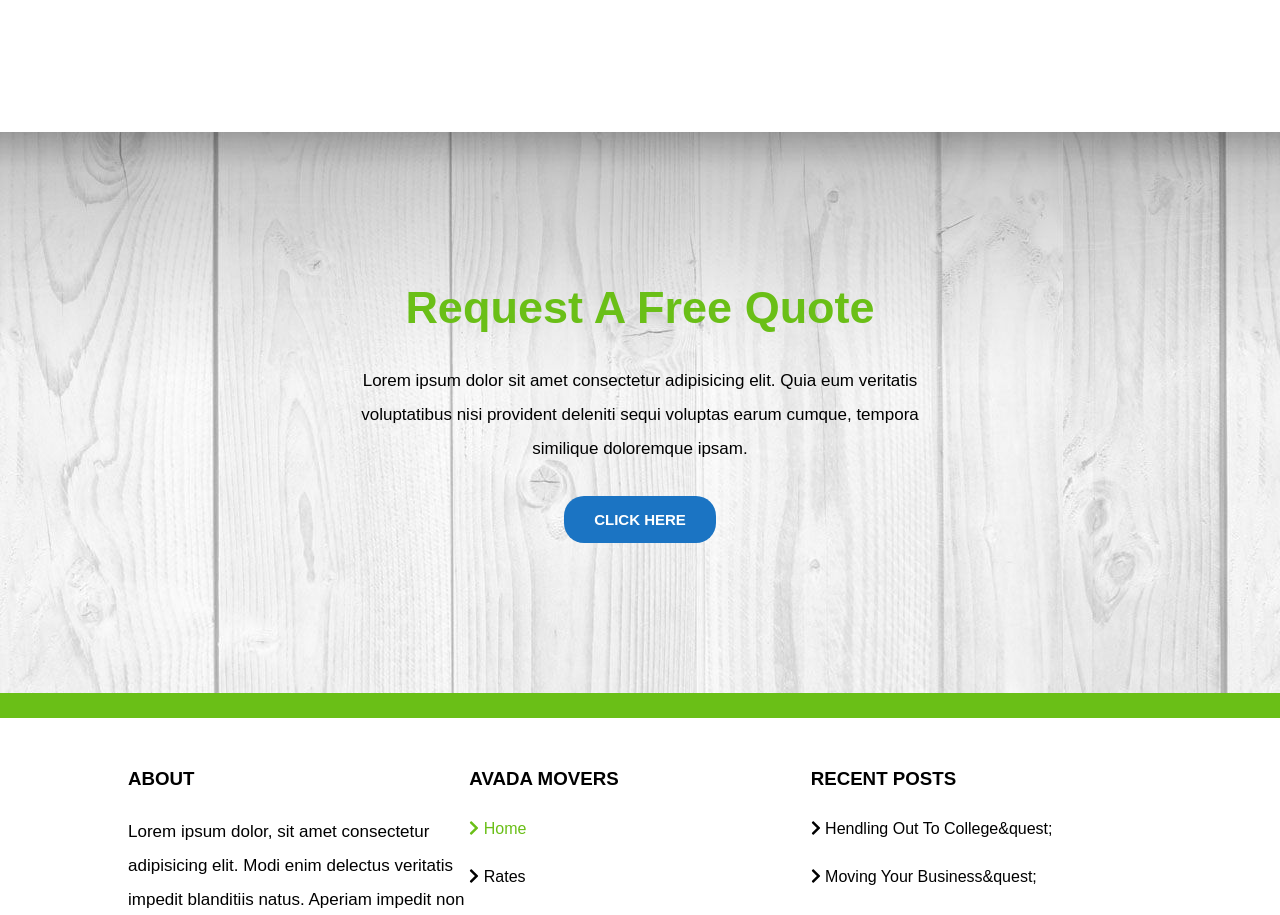
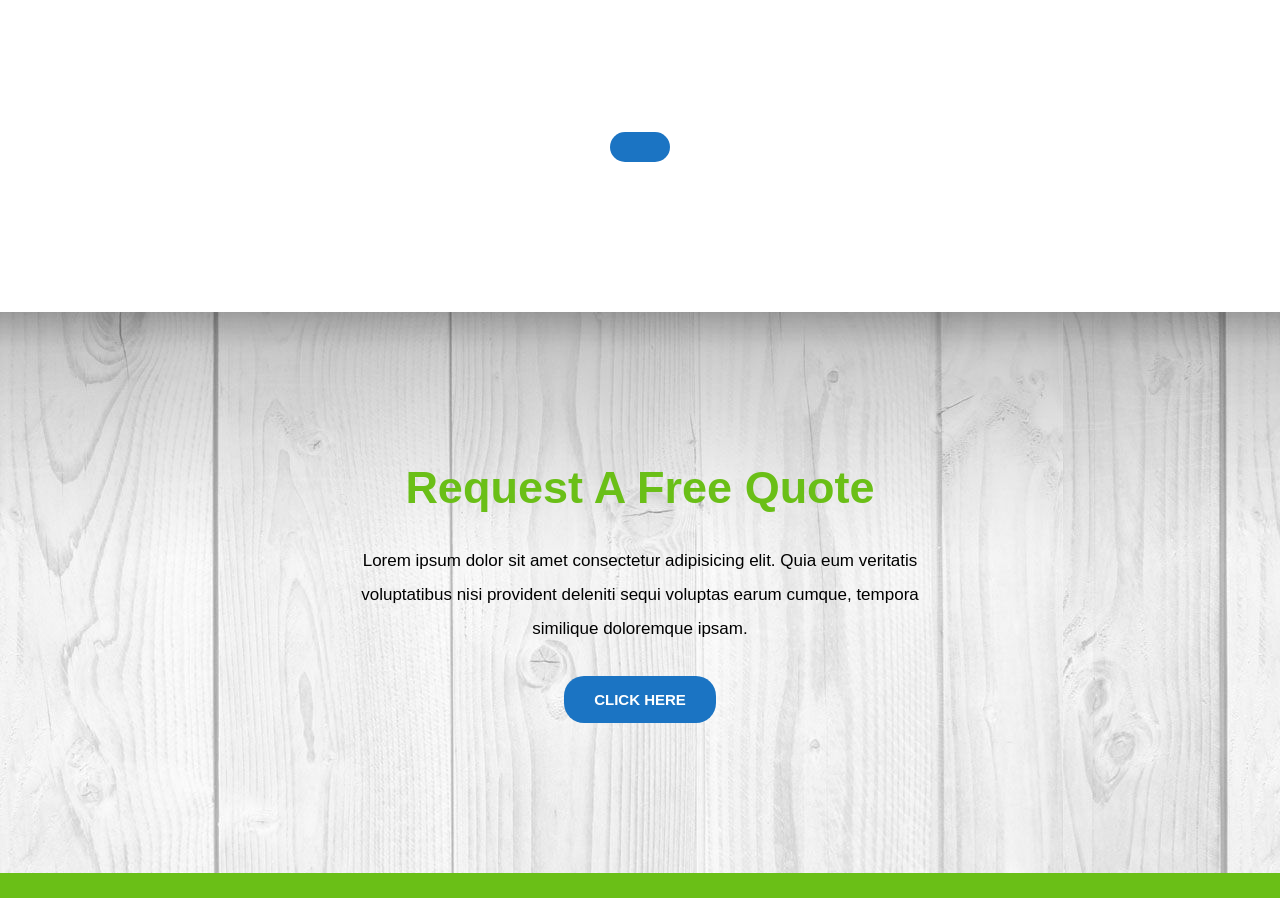
Before and after one commit to Maurizio97/proj-html-vuejs, a Vue app: page / in a window 1280 px wide. Shown: the part 1440-2355 px from the top of the page. Built offline with nearby package versions, Linux system fonts and the light colour scheme.

Commit message:
create new components MySection2

```diff
--- a/src/components/MyMain.vue
+++ b/src/components/MyMain.vue
@@ -1,17 +1,20 @@
 <template>
   <main>
     <MySection1/>
+    <MySection2/>
     <MySection5/>
   </main>
 </template>
 
 <script>
 import MySection1 from '../components/MySection1.vue'
+import MySection2 from '../components/MySection2.vue'
 import MySection5 from '../components/MySection5.vue'
 export default {
   name: 'MyMain',
   components: {
     MySection1,
+    MySection2,
     MySection5,
   },
 
--- /dev/null
+++ b/src/components/MySection2.vue
@@ -0,0 +1,36 @@
+<template>
+  <section>
+      <div>
+          <h3 class="sub-title">
+          </h3>
+          <h2 class="title">
+          </h2>
+          <p class="text-par">
+          </p>
+          <button></button>
+      </div>
+  </section>
+</template>
+
+<script>
+export default {
+  name: 'MySection2',
+}
+</script>
+
+<!-- Add "scoped" attribute to limit CSS to this component only -->
+<style scoped lang="scss">
+div {
+    text-align: center;
+    margin: 150px 0;
+
+    h2 {
+        width: 25%;
+    }
+
+    p {
+        width: 40%;
+        margin: 30px auto;
+    }
+}
+</style>
```
